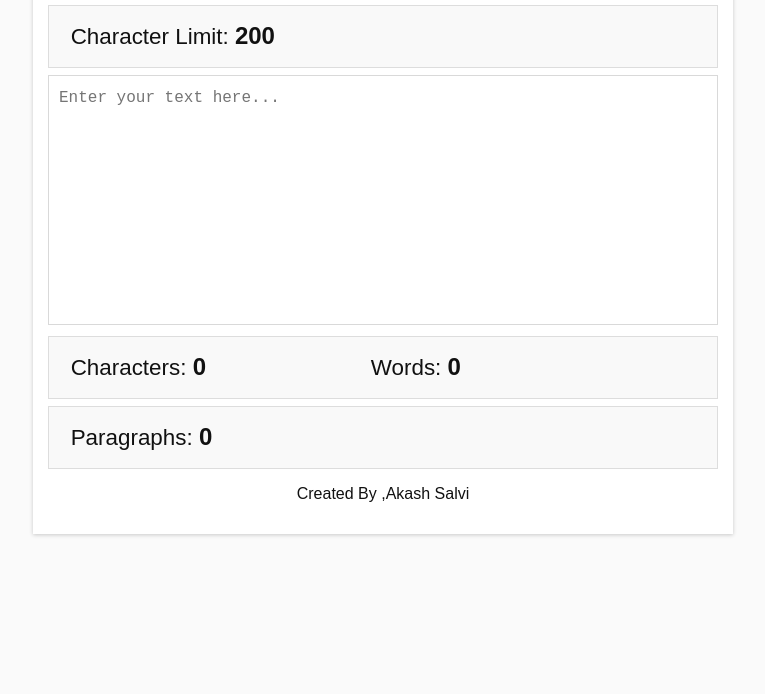
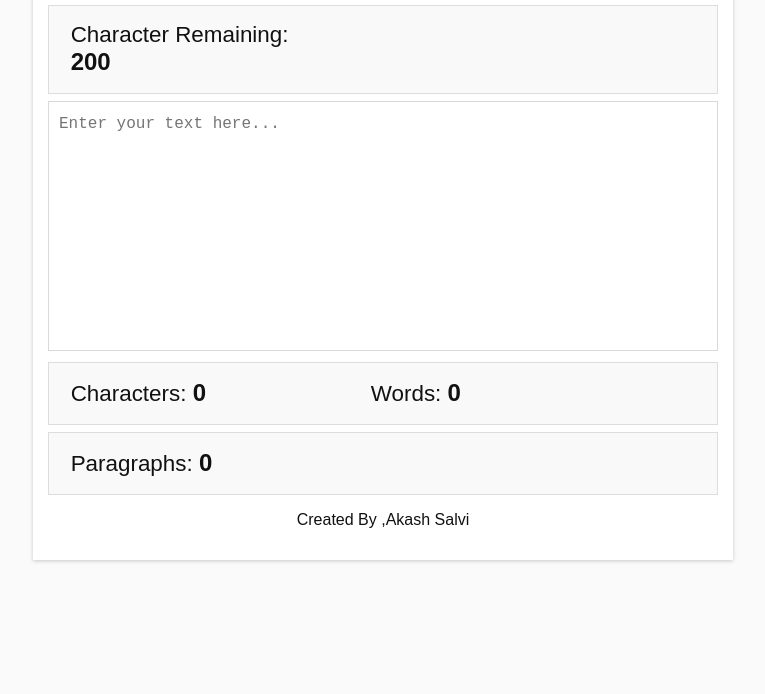
Before and after one commit to akash-salvi/wordcounter, a plain HTML site: page index.html in a window 1280 px wide. Shown: the part 106-800 px from the top of the page, without its empty margins (257-1022 px from the left). Drawn offline with nearby package versions, Linux system fonts and the light colour scheme.

Commit message:
Update index.html

```diff
--- a/index.html
+++ b/index.html
@@ -11,7 +11,7 @@
 	    <div class="container">
 		  <h1>Word Counter</h1>
 		  <div class="output row">
-			<div>Character Limit: <span id="wordlimit">200</span></div>
+			<div>Character Remaining: <span id="wordlimit">200</span></div>
 		  </div>
 		  <textarea maxlength="200" id="text" placeholder="Enter your text here..."></textarea>
 		  <div class="output row">
```
